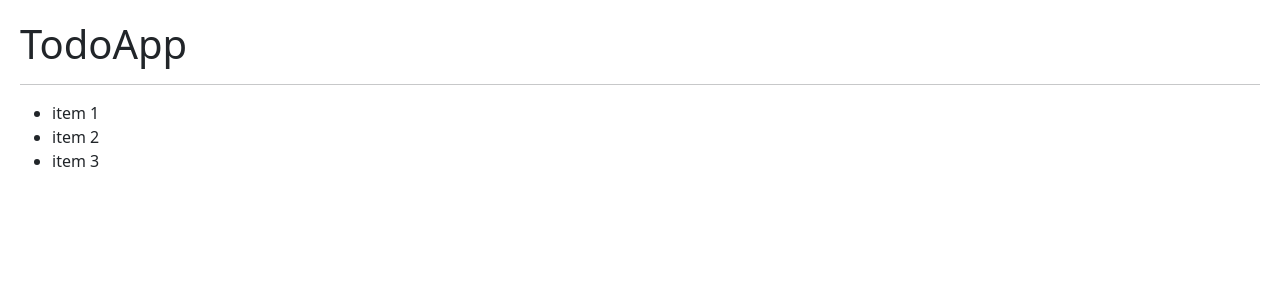
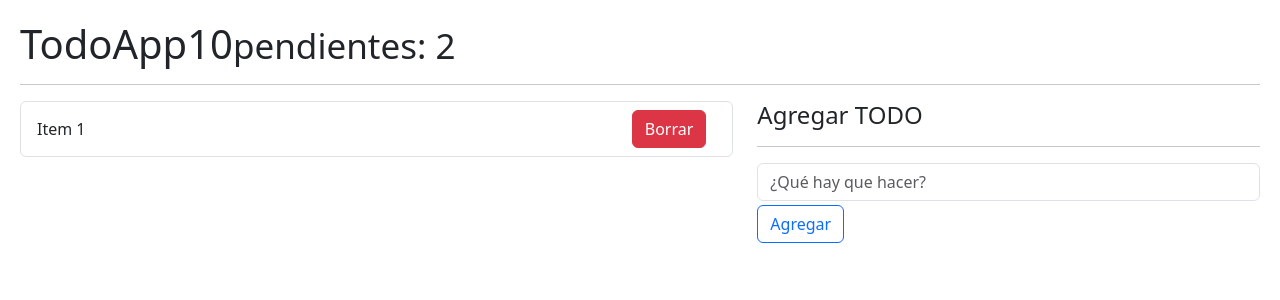
Before and after one commit to Leonardo-Robot-PostRock/HooksApp, a React (Vite) app: page / in a window 1280 px wide. Shown: the top 300 px of the page. Built offline with nearby package versions, Linux system fonts and the light colour scheme.

Commit message:
maquetado de todo LIST

```diff
--- a/src/08-useReducer/TodoApp.jsx
+++ b/src/08-useReducer/TodoApp.jsx
@@ -18,13 +18,33 @@ export const TodoApp = () => {
 
   return (
     <>
-      <h1>TodoApp</h1>
+      <h1>
+        TodoApp{10}
+        <small>pendientes: 2</small>
+      </h1>
       <hr />
-      <ul>
-        <li>item 1</li>
-        <li>item 2</li>
-        <li>item 3</li>
-      </ul>
+
+      <div className="row">
+        <div className="col-7">
+          <ul className="list-group">
+            <li className="list-group-item d-flex justify-content-between">
+              <span className="align-self-center">Item 1</span>
+              <button className="btn btn-danger">Borrar</button>
+            </li>
+          </ul>
+        </div>
+
+        <div className="col-5">
+          <h4>Agregar TODO</h4>
+          <hr />
+          <form>
+            <input type="text" placeholder="¿Qué hay que hacer?" className="form-control" />
+            <button type="submit" className="btn btn-outline-primary mt-1">
+              Agregar
+            </button>
+          </form>
+        </div>
+      </div>
     </>
   );
 };
```
